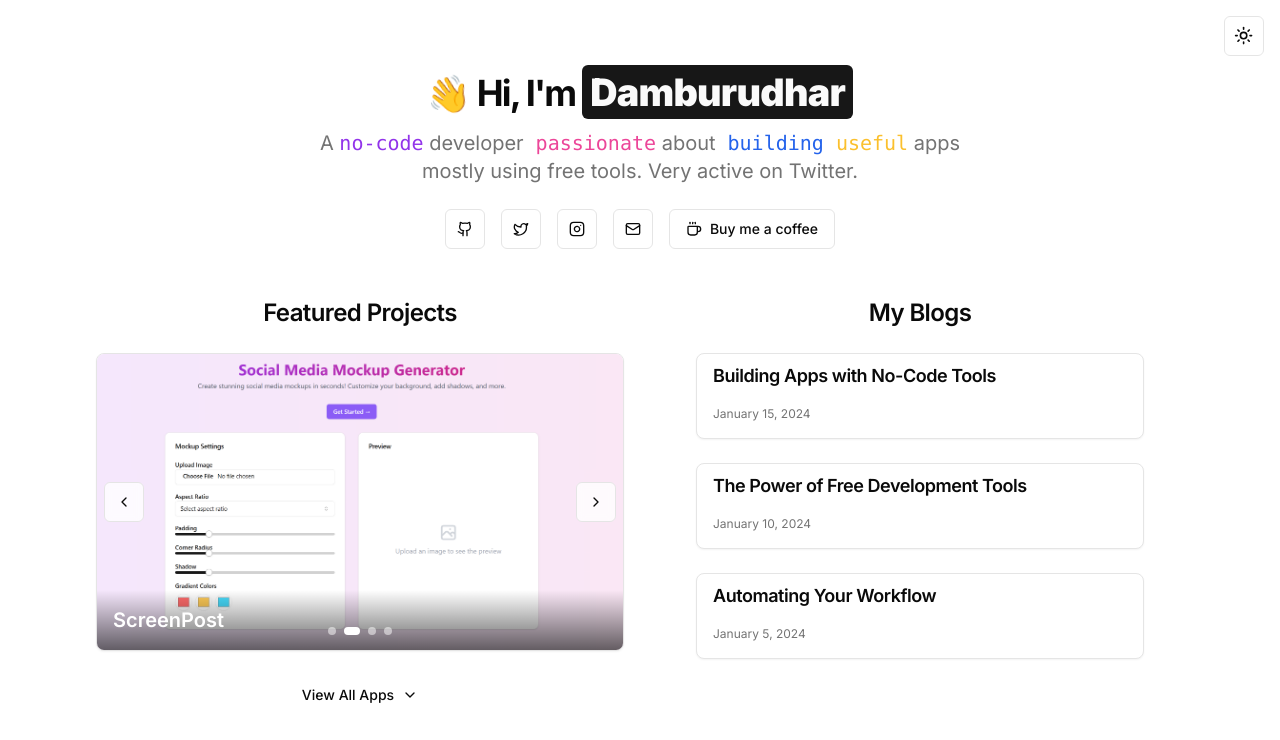
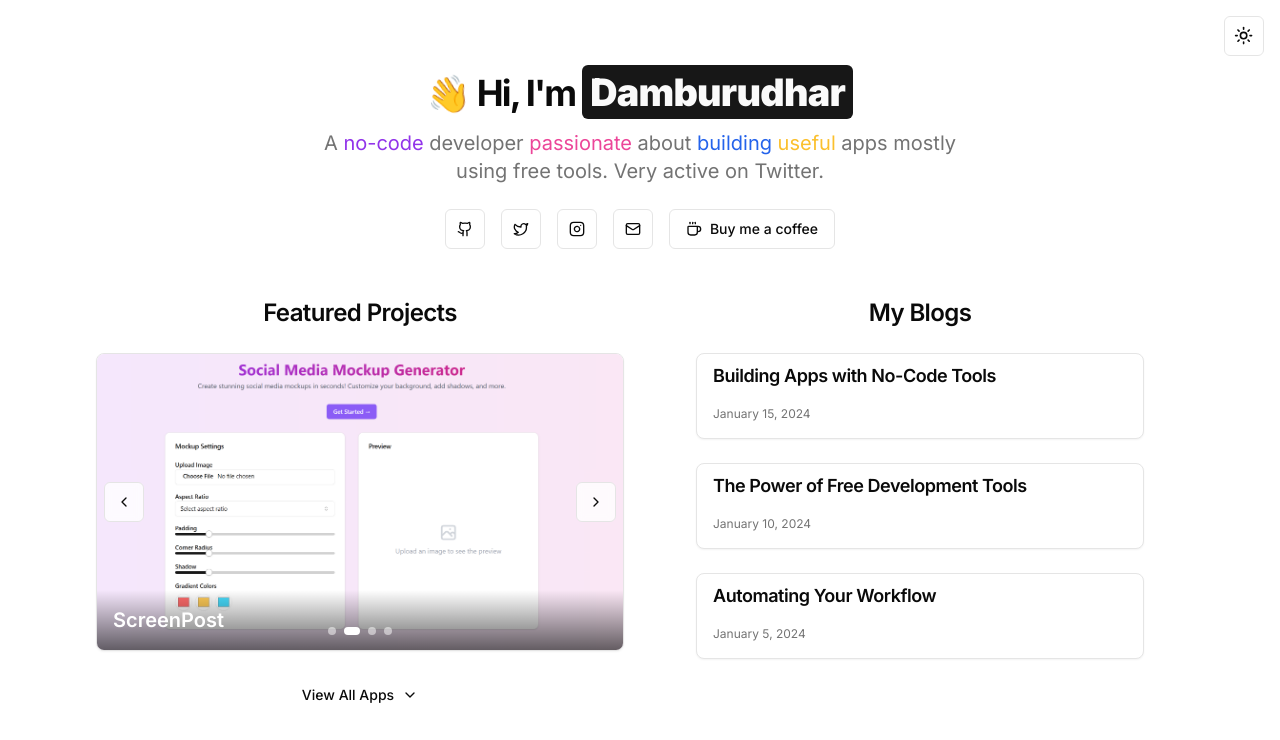
Before and after one commit to dambrubaba/text-portfolio, a Next.js app: page / in a window 1280 px wide. Shown: the top 740 px of the page. Built offline with nearby package versions, Linux system fonts and the light colour scheme.

Commit message:
changed highlighted text to inter from mono space

```diff
--- a/app/globals.css
+++ b/app/globals.css
@@ -76,23 +76,27 @@
 
 @layer components {
   .highlight-1 {
-    @apply font-mono text-transparent bg-clip-text;
+    @apply text-transparent bg-clip-text;
     color: hsl(var(--highlight-1));
+    font-family: var(--font-sans);
   }
 
   .highlight-2 {
-    @apply font-mono text-transparent bg-clip-text;
+    @apply text-transparent bg-clip-text;
     color: hsl(var(--highlight-2));
+    font-family: var(--font-sans);
   }
 
   .highlight-3 {
-    @apply font-mono text-transparent bg-clip-text;
+    @apply text-transparent bg-clip-text;
     color: hsl(var(--highlight-3));
+    font-family: var(--font-sans);
   }
 
   .highlight-4 {
-    @apply font-mono text-transparent bg-clip-text;
+    @apply text-transparent bg-clip-text;
     color: hsl(var(--highlight-4));
+    font-family: var(--font-sans);
   }
 
   .name-highlight {
```
